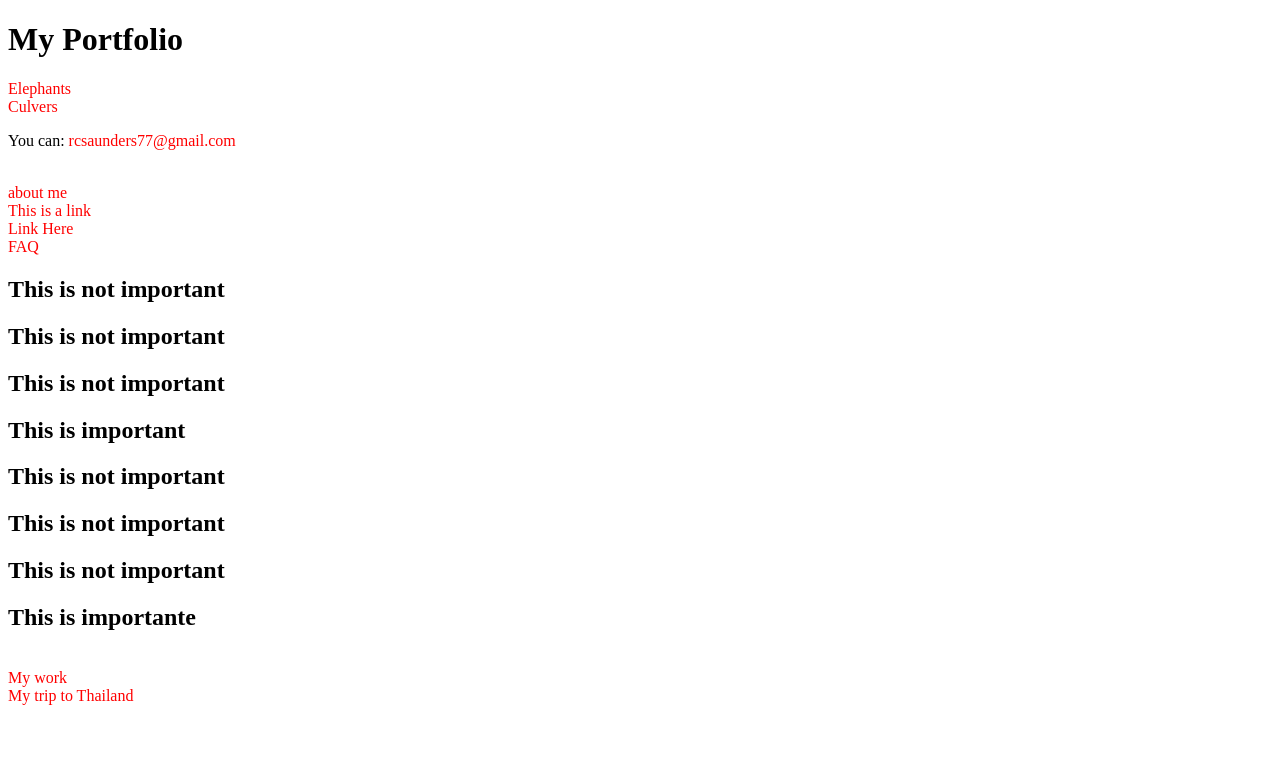
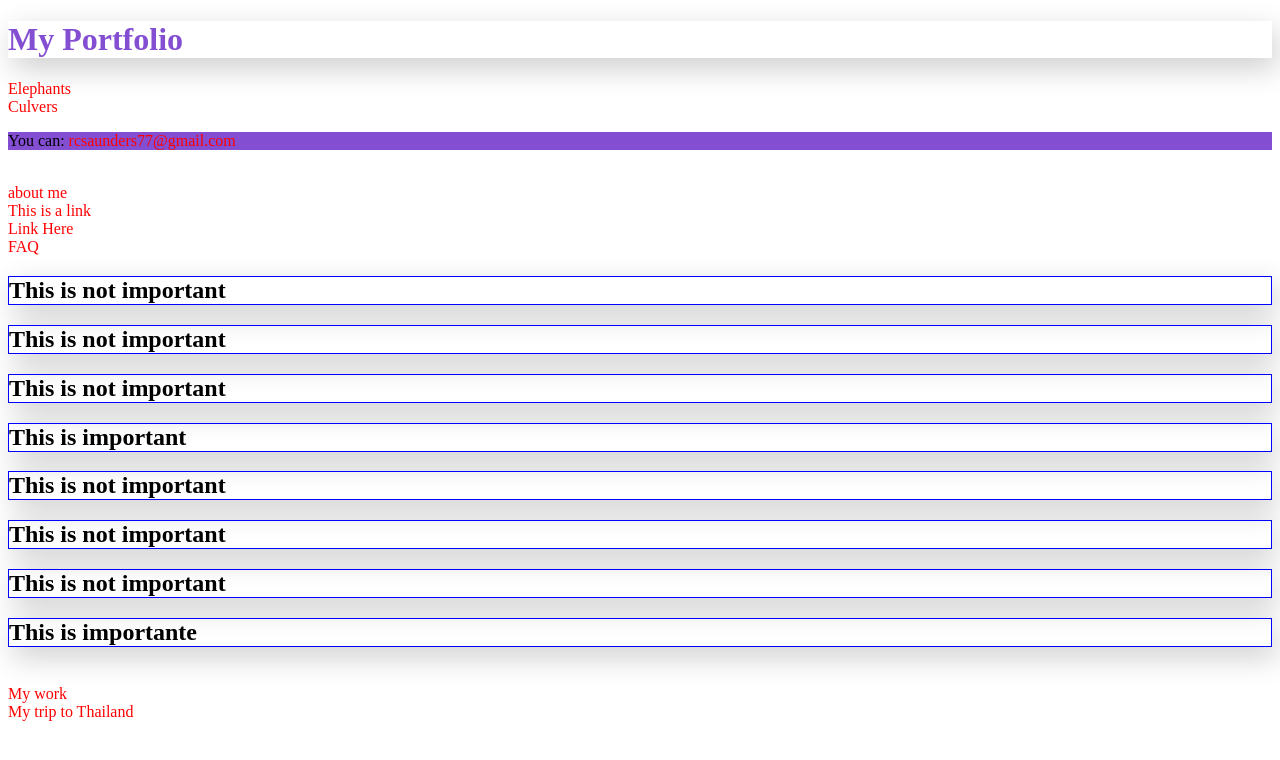
Before and after one commit to BestLifeEver/Portfolio, a plain HTML site: page index.html in a window 1280 px wide. Drawn offline with Linux system fonts and the light colour scheme.

Commit message:
added css variables to html

```diff
--- a/index.html
+++ b/index.html
@@ -6,6 +6,23 @@
   <meta name="viewport" content="width=device-width, initial-scale=1.0">
   <title>Portfolio</title>
 <style>
+  /* have to declare the css variable/ --accent-color/--border-color/--secondary-color/now all web browsers use css variables  as well as older computers here and in developing countries since this is a newer development*/
+:root {
+  --primary-color:#834ed2 ;
+  --box-shadow: 5px 10px 30px rgba(0,0,0,0.2);
+  --border: 1px solid blue;
+}
+h1 {
+  color: var( --primary-color);
+  box-shadow: var(--box-shadow);
+}
+h2 {
+  border:  var(--border );
+  box-shadow: var(--box-shadow);
+}
+p {
+  background: var( --primary-color)
+}
  a {
    color:red;
    text-decoration:none;
```
